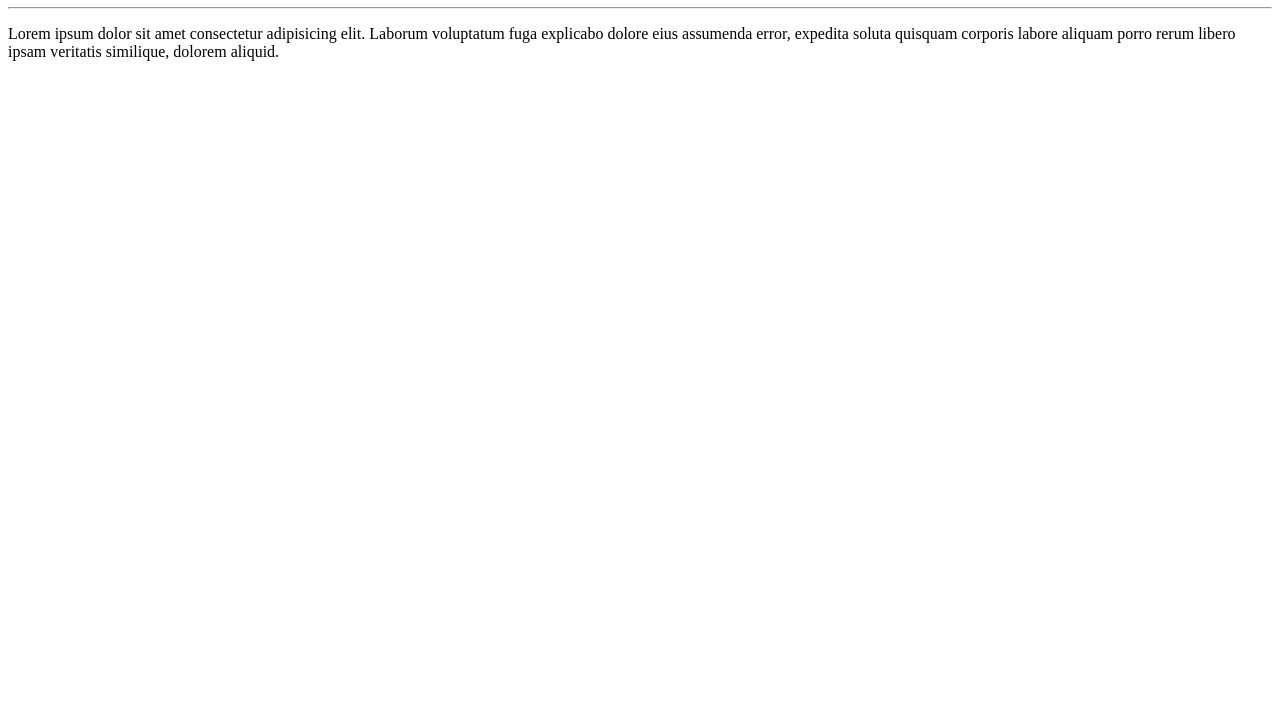
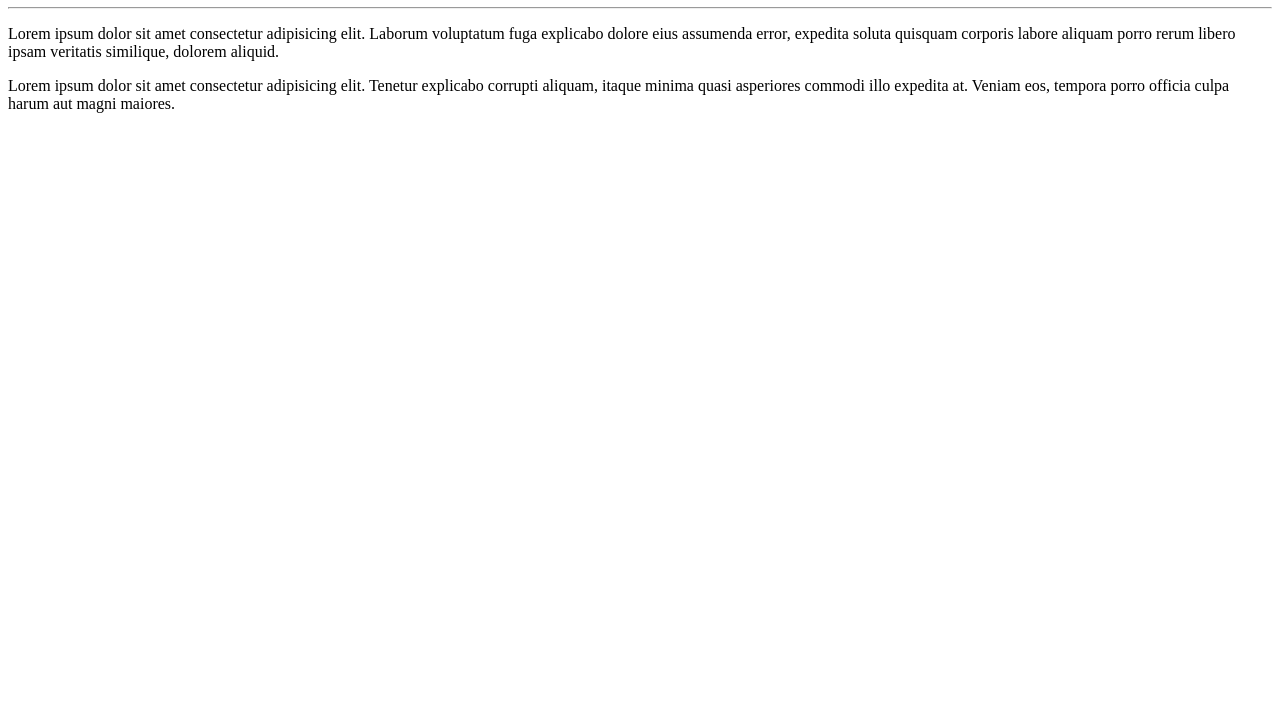
Before and after one commit to carolinerpimentel/Ola-Mundo, a plain HTML site: page site-exemplo/index.html in a window 1280 px wide. Shown: the part 73-800 px from the top of the page. Drawn offline with Linux system fonts and the light colour scheme.

Commit message:
adicionei um parágrafo

```diff
--- a/site-exemplo/index.html
+++ b/site-exemplo/index.html
@@ -9,5 +9,6 @@
     <h1>Olá, Mundo!</h1>
     <hr>
     <p>Lorem ipsum dolor sit amet consectetur adipisicing elit. Laborum voluptatum fuga explicabo dolore eius assumenda error, expedita soluta quisquam corporis labore aliquam porro rerum libero ipsam veritatis similique, dolorem aliquid.</p>
+    <p>Lorem ipsum dolor sit amet consectetur adipisicing elit. Tenetur explicabo corrupti aliquam, itaque minima quasi asperiores commodi illo expedita at. Veniam eos, tempora porro officia culpa harum aut magni maiores.</p>
 </body>
 </html>
```
